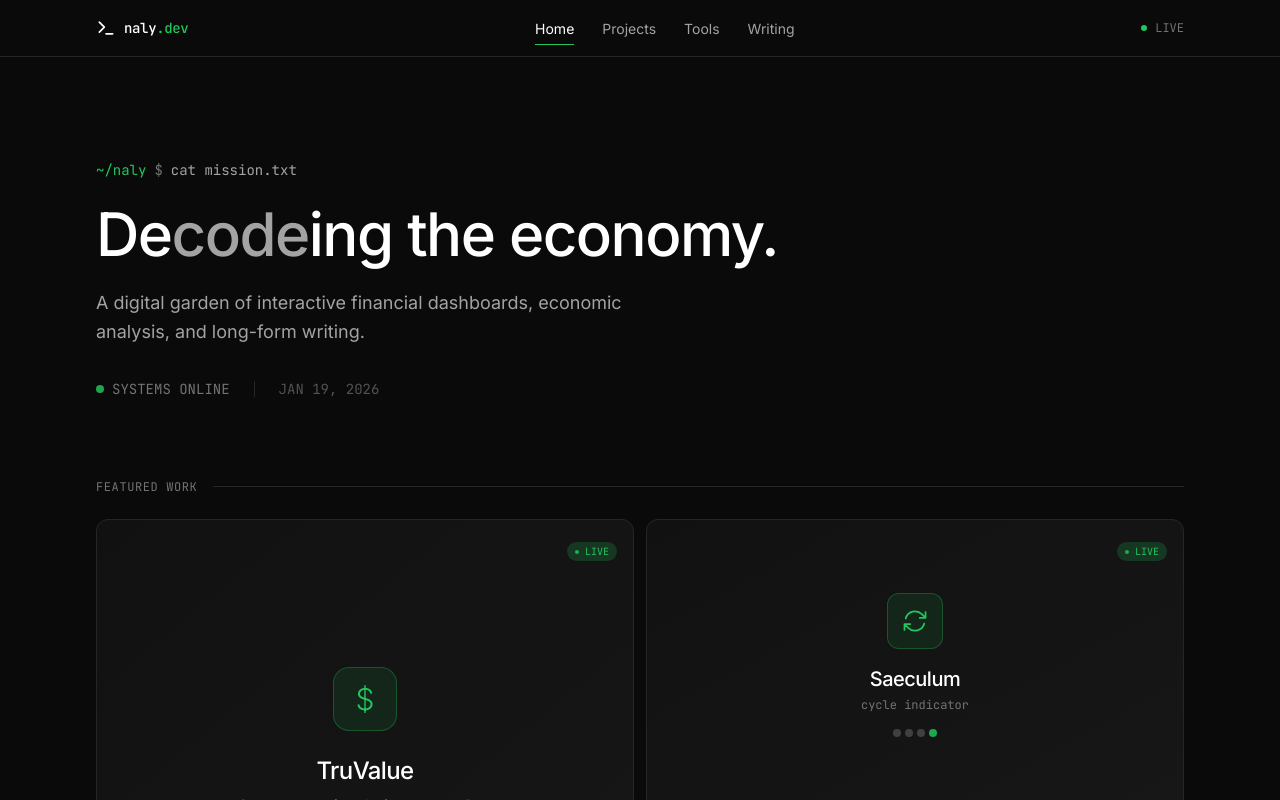
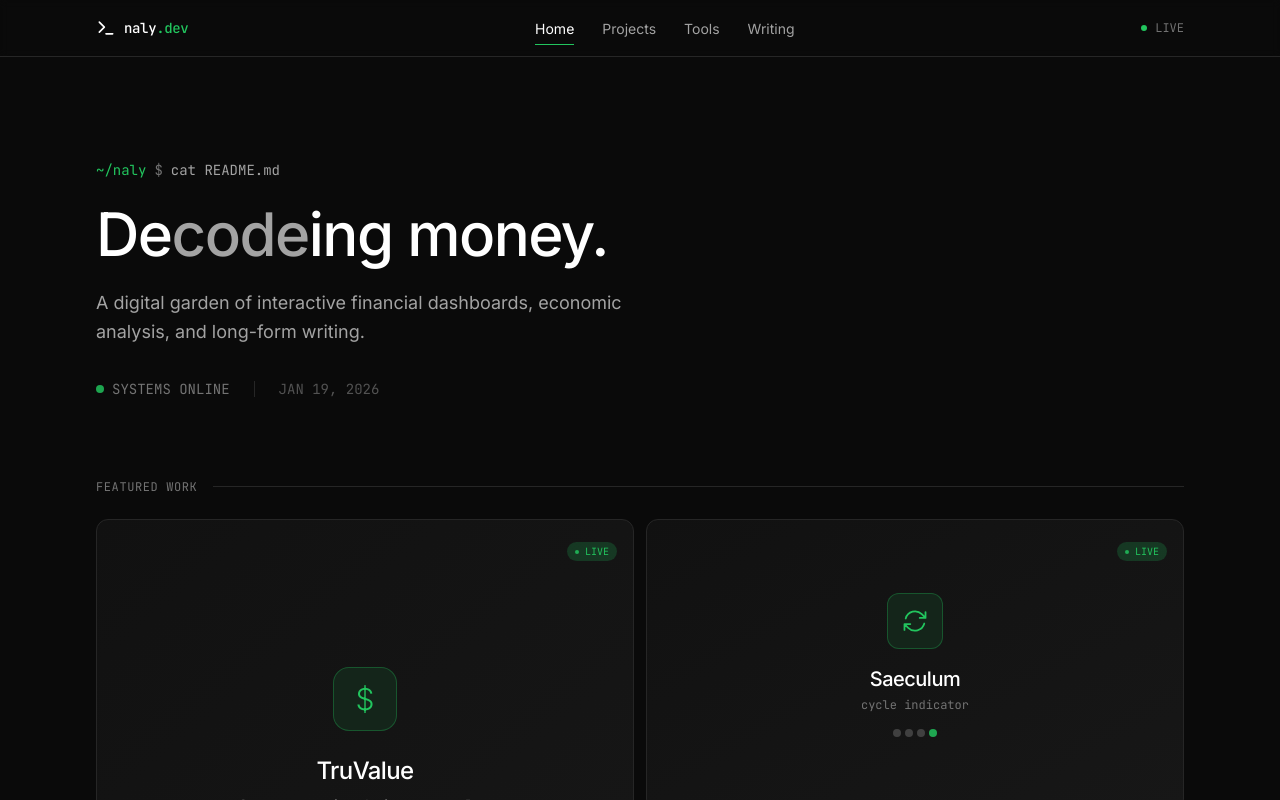
Before and after one commit to defi-naly/naly-dev, a Next.js app: page / in a window 1280 px wide. Shown: the top 800 px of the page. Built offline with nearby package versions, Linux system fonts and the light colour scheme.

Commit message:
Update branding: Decoding Money + cat README.md
Co-Authored-By: Claude Opus 4.5 <noreply@anthropic.com>

```diff
--- a/app/layout.js
+++ b/app/layout.js
@@ -14,13 +14,13 @@ const jetbrainsMono = JetBrains_Mono({
 });
 
 export const metadata = {
-  title: 'naly.dev | Decoding the Economy with Code',
+  title: 'naly.dev | Decoding Money',
   description: 'A digital garden of interactive financial dashboards and economic analysis.',
   keywords: ['finance', 'economics', 'data visualization', 'dashboards', 'analysis'],
   authors: [{ name: 'Naly' }],
   openGraph: {
     title: 'naly.dev',
-    description: 'Decoding the economy with code.',
+    description: 'Decoding money.',
     url: 'https://naly.dev',
     siteName: 'naly.dev',
     type: 'website',
--- a/components/Hero.js
+++ b/components/Hero.js
@@ -14,13 +14,13 @@ export default function Hero() {
         <div className="flex items-center gap-2 mb-6">
           <span className="font-mono text-sm text-terminal-accent">~/naly</span>
           <span className="font-mono text-sm text-neutral-500">$</span>
-          <span className="font-mono text-sm text-neutral-400">cat mission.txt</span>
+          <span className="font-mono text-sm text-neutral-400">cat README.md</span>
           <span className="w-2 h-4 bg-terminal-accent animate-blink" />
         </div>
 
         {/* Main headline */}
         <h1 className="text-4xl sm:text-5xl lg:text-6xl font-medium tracking-tight text-white leading-[1.1] mb-6">
-          De<span className="text-neutral-400">code</span>ing the economy.
+          De<span className="text-neutral-400">code</span>ing money.
         </h1>
 
         {/* Subtitle */}
```
Also changed, not shown: .claude/settings.local.json.
